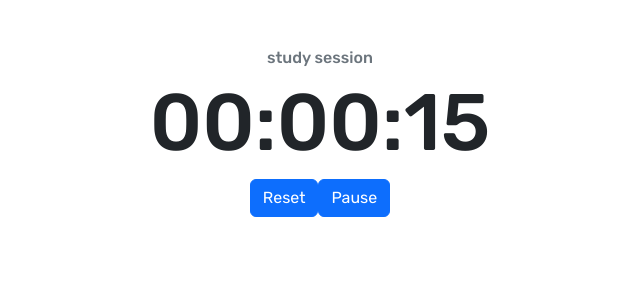
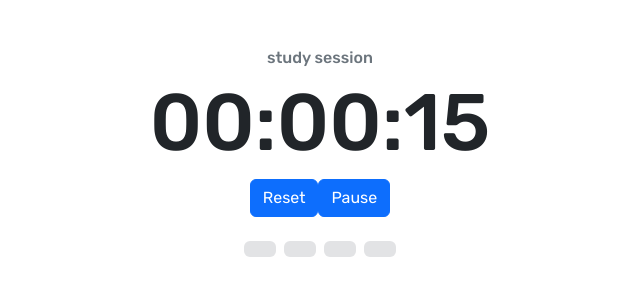
Before and after one commit to sunnyxtian/timer-app, a React (Create React App) app in the folder timer-app-react/: page / in a window 1280 px wide. Shown: the top 300 px of the page, without its empty margins (320-960 px from the left). Built offline with nearby package versions, Linux system fonts and the light colour scheme.

Commit message:
added draft of interval indicators

```diff
--- a/timer-app-react/src/App.js
+++ b/timer-app-react/src/App.js
@@ -64,7 +64,7 @@ function App() {
     <div className="App">
       <NavBar/>
       <Routes>
-        <Route path="" element={<Timer currentInterval={currInterval} totalInterval={totalIntervals}
+        <Route path="" element={<Timer currentInterval={currInterval} totalIntervals={totalIntervals}
           breakLengthMins={breakLengthMins} focusLengthMins={focusLengthMins}
           incrementInterval={incrementInterval} editTotalIntervals={editTotalIntervals}
           isFocusState={isFocusInterval} toggleFocusState={toggleFocusState}/>} />
--- a/timer-app-react/src/components/IntervalIndicator.js
+++ b/timer-app-react/src/components/IntervalIndicator.js
@@ -1,6 +1,21 @@
-function IntervalIndicator({ props }) {
+function IntervalIndicator(props) {
+  let currInterval = props.currentInterval;
+  const totalIntervals = props.totalIntervals;
+  let remainingTime = props.remainingTime;
+  const intervalLengthMins = props.focusLengthMins;
+
+  const interval = (
+    <div className="bg-secondary-subtle rounded mx-1" style={{width:"2rem", height:"1rem"}}>
+    </div>
+  );
+
   return (
-
+    <div className="d-inline-flex p-4">
+      {interval}
+      {interval}
+      {interval}
+      {interval}
+    </div>
   );
 }
 
--- a/timer-app-react/src/components/Timer.js
+++ b/timer-app-react/src/components/Timer.js
@@ -1,5 +1,6 @@
 import React, { useState, useEffect, useRef, useCallback } from 'react';
 import Button from 'react-bootstrap/Button';
+import IntervalIndicator from './IntervalIndicator';
 
 // For sunny
 const Timer = (props) => {
@@ -134,6 +135,7 @@ const Timer = (props) => {
 
     return (
         <div>
+            <div>
                 <h3 className="fs-6 text-secondary">study session</h3>
                 <h1 className="display-1 fw-medium">{timer}</h1>
                 <Button onClick={onClickReset}>Reset</Button>
@@ -143,6 +145,15 @@ const Timer = (props) => {
                     <Button onClick={onClickPause}>Pause</Button>
                 )}
             </div>
+            <div>
+                <IntervalIndicator
+                    focusLengthMins={props.focusLengthMins}
+                    remainingTime={props.remainingTime}
+                    totalIntervals={props.totalIntervals}
+                    currentInterval={props.currentInterval}
+                />
+            </div>
+        </div>
     );
 };
 
```
Lines whose indentation alone changed are shown as unchanged.
